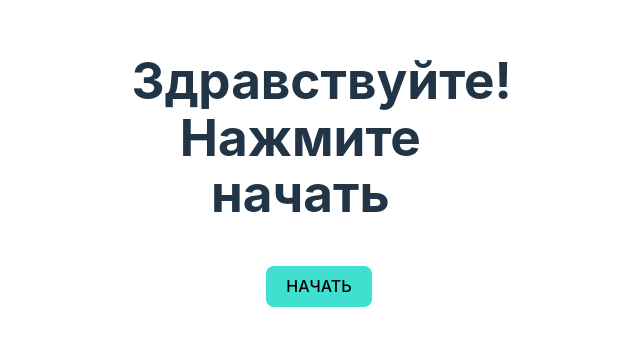
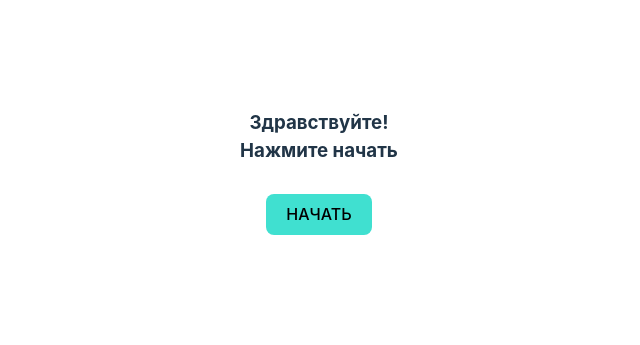
Before and after one commit to KimYevgeniy/consumerTest, a React (Vite) app: page / in a window 1280 px wide. Shown: the part 225-570 px from the top of the page, without its empty margins (321-961 px from the left). Built offline with nearby package versions, Linux system fonts and the light colour scheme.

Commit message:
fix: text

```diff
--- a/src/components/ContentPage.jsx
+++ b/src/components/ContentPage.jsx
@@ -57,9 +57,15 @@ const ContentPage = ({ onGoBackClick }) => {
 
   return (
     <div>
-      <h1 style={{ width: "90%" }}>
-        {counter === 0 ? "Здравствуйте! Нажмите начать" : `${counter}/18`}
-      </h1>
+      <h3>
+        {counter === 0 ? (
+          <div>
+            Здравствуйте! <br /> Нажмите начать
+          </div>
+        ) : (
+          `${counter}/18`
+        )}
+      </h3>
       {randomImage && (
         <div>
           <img src={randomImage} alt="Random" style={{ width: "100%" }} />
```
